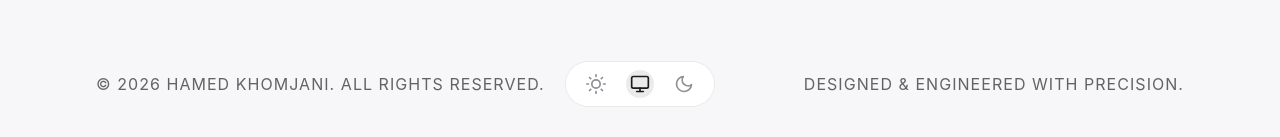
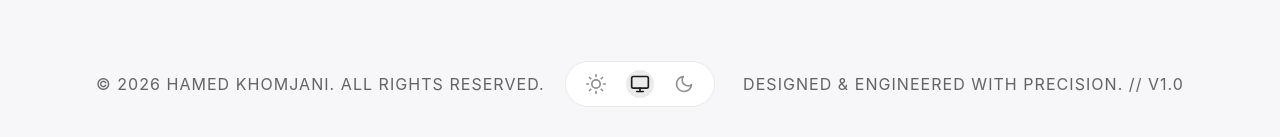
Before and after one commit to hamedkhomjani/Portfolio1, a React (Vite) app: page / in a window 1280 px wide. Shown: the part 8981-9118 px from the top of the page. Built offline with nearby package versions, Linux system fonts and the light colour scheme.

Commit message:
docs: Add portfolio version V1.0 to footer

```diff
--- a/src/components/Contact/Contact.jsx
+++ b/src/components/Contact/Contact.jsx
@@ -79,7 +79,7 @@ const Contact = () => {
           </button>
         </div>
 
-        <p>DESIGNED & ENGINEERED WITH PRECISION.</p>
+        <p>DESIGNED & ENGINEERED WITH PRECISION. // V1.0</p>
       </footer>
     </section>
   );
```
